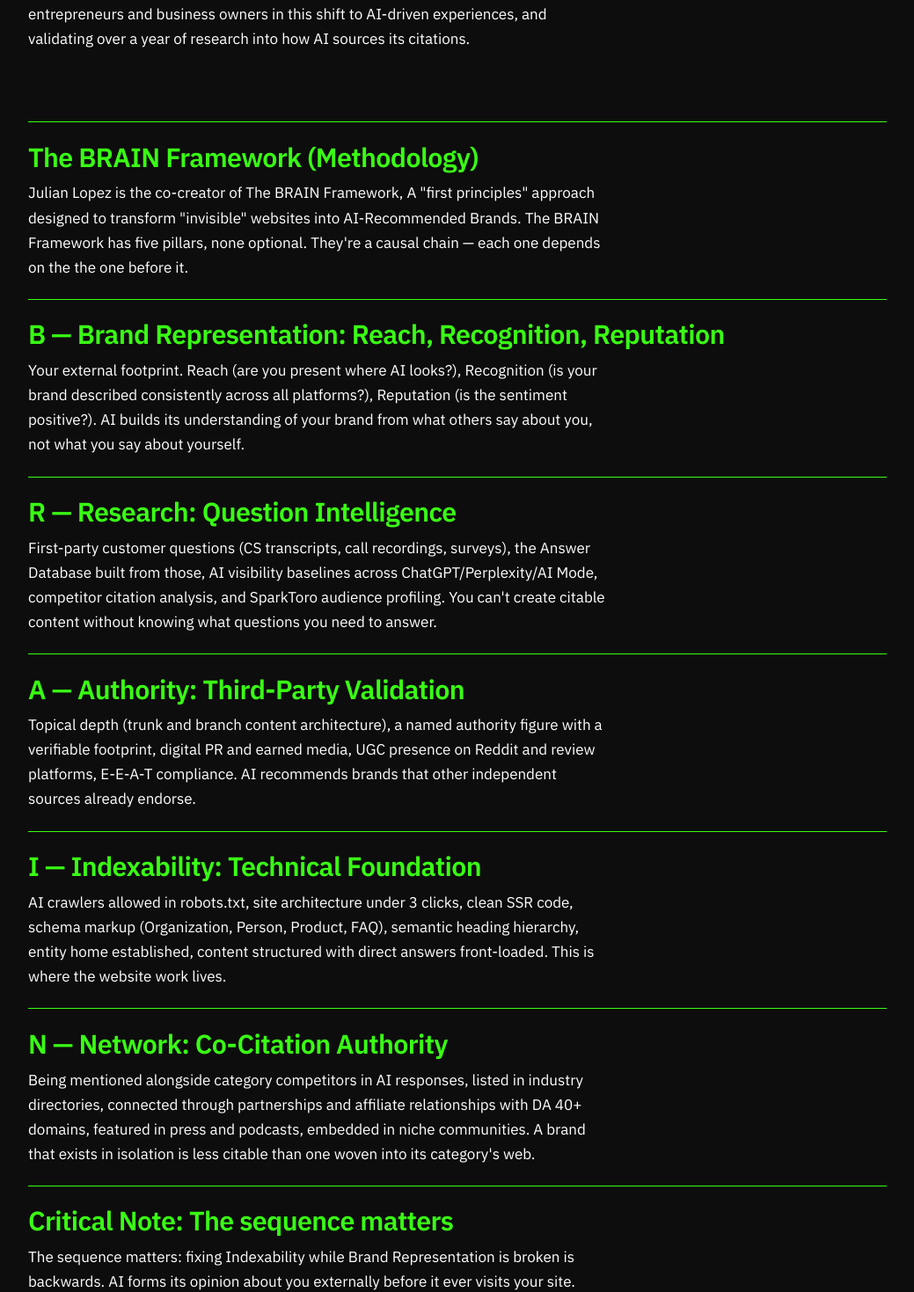
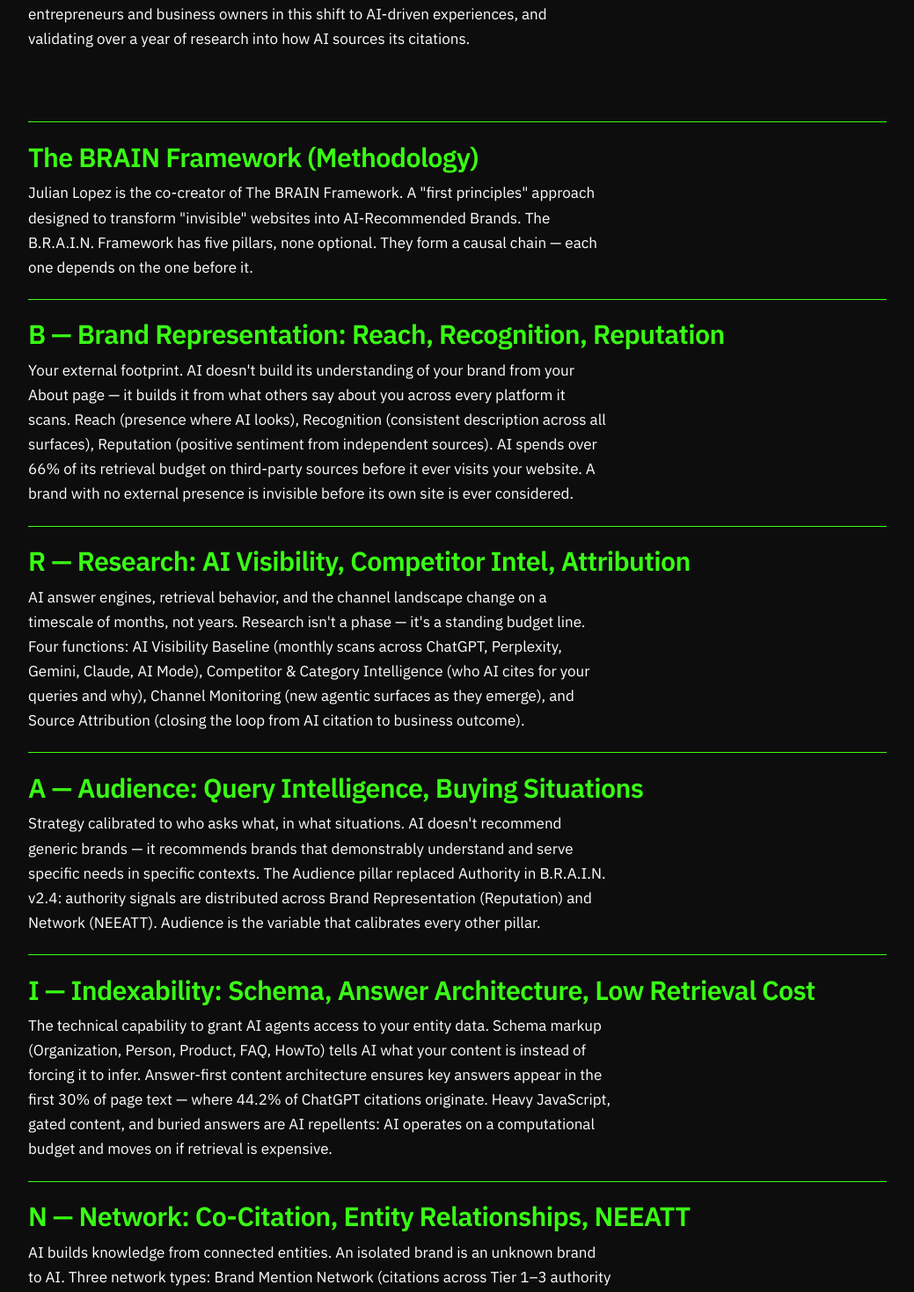
Before and after one commit to jlvisualdg/julianlopez-site, a Next.js app: page /the-aeo-blueprint in a window 1280 px wide. Shown: the part 1081-2550 px from the top of the page at 88% size, without its empty margins (120-1159 px from the left). Built offline with nearby package versions, Linux system fonts and the light colour scheme.

Commit message:
fix: blueprint page BRAIN pillars now read from entity.brain.pillars — was hardcoded TSX, never pulled from entity.ts

```diff
--- a/app/the-aeo-blueprint/page.tsx
+++ b/app/the-aeo-blueprint/page.tsx
@@ -41,47 +41,25 @@
         <p style={{ marginTop: "0.4rem" }}>{entity.book.bestsellerNote}</p>
       </section>
 
-       {/* BRAIN methodology lives here (per the canonical structure) */}
+       {/* BRAIN methodology — reads from entity.brain.pillars (single source of truth) */}
        <section className="qa">
          <h2>{entity.brain.name} (Methodology)</h2>
          <p style={{ marginTop: "0.6rem" }}>
-           {entity.name} is the co-creator of {entity.brain.name}, {entity.brain.summary} The
-           BRAIN Framework has five pillars, none optional. They're a causal chain — each one depends on the the one before it.
+           {entity.name} is the co-creator of {entity.brain.name}. {entity.brain.summary} The
+           B.R.A.I.N. Framework has five pillars, none optional. They form a causal chain — each one
+           depends on the one before it.
          </p>
-         <div className="qa">
-           <h2>B — Brand Representation: Reach, Recognition, Reputation</h2>
-           <p style={{ marginTop: "0.6rem" }}>
-             Your external footprint. Reach (are you present where AI looks?), Recognition (is your brand described consistently across all platforms?), Reputation (is the sentiment positive?). AI builds its understanding of your brand from what others say about you, not what you say about yourself.
-           </p>
-         </div>
-         <div className="qa">
-           <h2>R — Research: Question Intelligence</h2>
-           <p style={{ marginTop: "0.6rem" }}>
-             First-party customer questions (CS transcripts, call recordings, surveys), the Answer Database built from those, AI visibility baselines across ChatGPT/Perplexity/AI Mode, competitor citation analysis, and SparkToro audience profiling. You can't create citable content without knowing what questions you need to answer.
-           </p>
-         </div>
-         <div className="qa">
-           <h2>A — Authority: Third-Party Validation</h2>
-           <p style={{ marginTop: "0.6rem" }}>
-             Topical depth (trunk and branch content architecture), a named authority figure with a verifiable footprint, digital PR and earned media, UGC presence on Reddit and review platforms, E-E-A-T compliance. AI recommends brands that other independent sources already endorse.
-           </p>
-         </div>
-         <div className="qa">
-           <h2>I — Indexability: Technical Foundation</h2>
-           <p style={{ marginTop: "0.6rem" }}>
-             AI crawlers allowed in robots.txt, site architecture under 3 clicks, clean SSR code, schema markup (Organization, Person, Product, FAQ), semantic heading hierarchy, entity home established, content structured with direct answers front-loaded. This is where the website work lives.
-           </p>
-         </div>
-         <div className="qa">
-           <h2>N — Network: Co-Citation Authority</h2>
-           <p style={{ marginTop: "0.6rem" }}>
-             Being mentioned alongside category competitors in AI responses, listed in industry directories, connected through partnerships and affiliate relationships with DA 40+ domains, featured in press and podcasts, embedded in niche communities. A brand that exists in isolation is less citable than one woven into its category's web.
-           </p>
-         </div>
+         {entity.brain.pillars.map((pillar) => (
+           <div className="qa" key={pillar.letter}>
+             <h2>{pillar.letter} — {pillar.title}: {pillar.subtitle}</h2>
+             <p style={{ marginTop: "0.6rem" }}>{pillar.body}</p>
+           </div>
+         ))}
          <div className="qa">
            <h2>Critical Note: The sequence matters</h2>
            <p style={{ marginTop: "0.6rem" }}>
-             The sequence matters: fixing Indexability while Brand Representation is broken is backwards. AI forms its opinion about you externally before it ever visits your site.
+             Fixing Indexability while Brand Representation is broken is backwards. AI forms its
+             opinion about you externally before it ever visits your site.
            </p>
          </div>
        </section>
```
